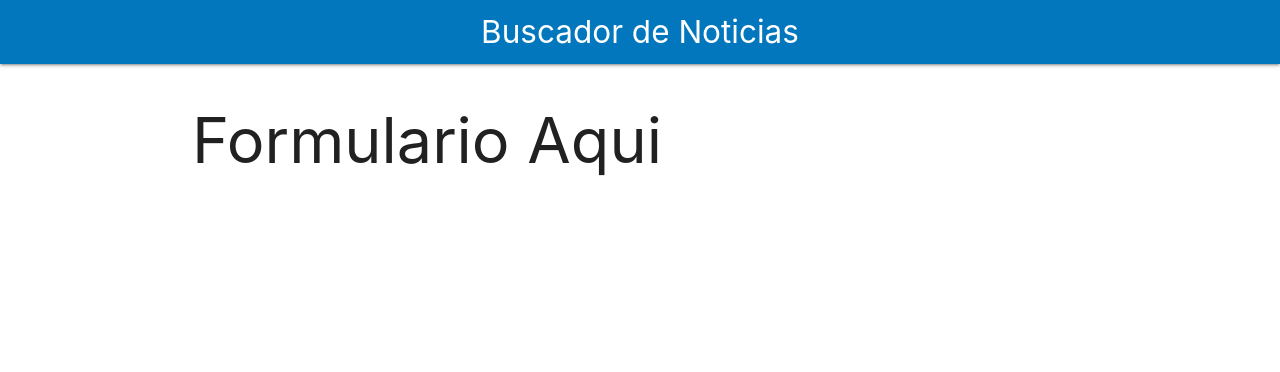
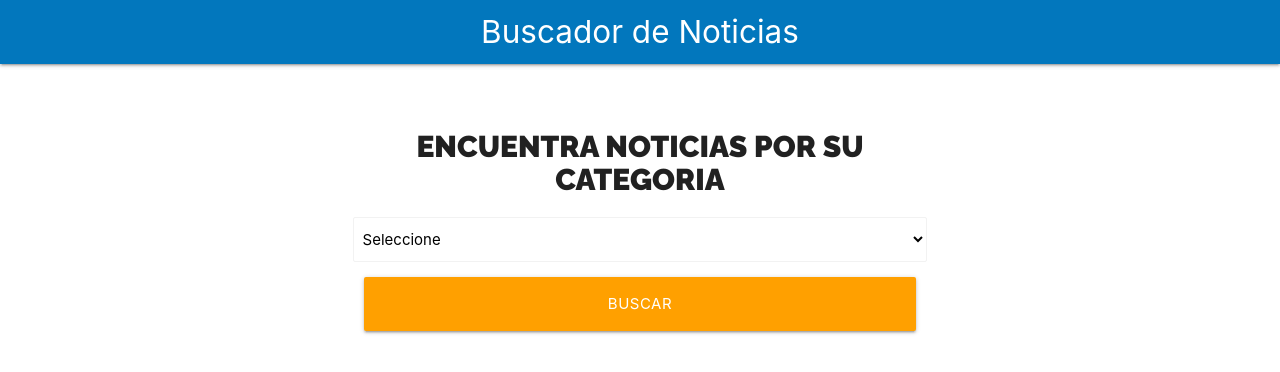
Before and after one commit to MauricioGarcia12/NEWS-APP, a React (Create React App) app: page / in a window 1280 px wide. Shown: the top 372 px of the page. Built offline with nearby package versions, Linux system fonts and the light colour scheme.

Commit message:
Creando Custom Hook

```diff
--- a/src/App.js
+++ b/src/App.js
@@ -1,5 +1,6 @@
 import React,{Fragment} from 'react';
 import Header from './components/Header'
+import Formulario from './components/Formulario'
 function App() {
   return (
     <Fragment>
@@ -7,7 +8,7 @@
       titulo='Buscador de Noticias'
       />
       <div className='container white'>
-        <h1>Formulario Aqui</h1>
+        <Formulario/>
       </div>
     </Fragment>
   );
--- /dev/null
+++ b/src/components/Formulario.jsx
@@ -0,0 +1,28 @@
+import React from 'react';
+import styles from './Formulario.module.css'
+import useSelect from '../hooks/useSelect'
+
+const Formulario = () => {
+    //utilizar custom hook
+    const [categoria,SelectNoticias]=useSelect();
+
+    return (
+        <div className={`${styles.buscador} row`}>
+            <div className=' col s12 m8 offset-m2'>
+                <form>
+                    <h2 className={styles.heading}>Encuentra Noticias por su Categoria</h2>
+                    <SelectNoticias/>
+                    <div className='input-field col s12'>
+                        <input
+                        type='submit'
+                        className={`btn-large amber darken-2 ${styles.btn_block}`}
+                        value='Buscar'
+                        />
+                    </div>
+                </form>
+            </div>
+        </div>
+     );
+}
+
+export default Formulario;
--- /dev/null
+++ b/src/components/Formulario.module.css
@@ -0,0 +1,15 @@
+.heading {
+    font-family: 'Raleway',sans-serif;
+    font-weight: 900;
+    font-size: 2rem;
+    text-align: center;
+    text-transform: uppercase;
+}
+.buscador{
+    margin-top: 2rem;
+    margin-bottom: 2rem;
+    text-align: left;
+}
+.btn_block{
+    width: 100%;
+}
--- /dev/null
+++ b/src/hooks/useSelect.jsx
@@ -0,0 +1,18 @@
+import React,{useState} from 'react'
+const useSelect = (stateInicial,opciones) => {
+    //state del custom hook
+    const [state,actualizarState]=useState('');
+
+    const selectNoticias = () =>(
+        <select
+        className='browser-default'
+        >
+            <option value=''>Seleccione</option>
+
+        </select>
+    );
+
+    return [state,selectNoticias];
+}
+
+export default useSelect;
```
